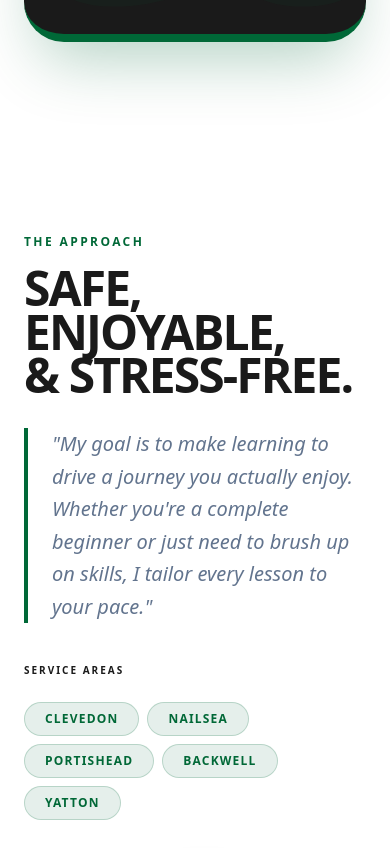
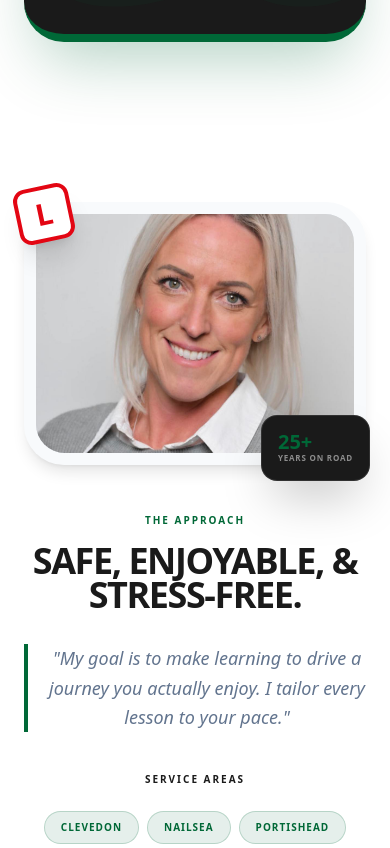
Before and after one commit to Ludderzz/jodriving, a Next.js app: page / in a window 390 px wide. Shown: the part 3956-4804 px from the top of the page. Built offline with nearby package versions, Linux system fonts and the light colour scheme.

Commit message:
pic added

```diff
--- a/src/components/sections/AboutJo.tsx
+++ b/src/components/sections/AboutJo.tsx
@@ -3,54 +3,57 @@ import Image from 'next/image';
 
 export default function AboutJo() {
   return (
-    <section className="py-24 bg-white overflow-hidden">
-      <div className="max-w-7xl mx-auto px-6 flex flex-col md:flex-row gap-16 lg:gap-24 items-center">
+    <section className="py-16 md:py-24 bg-white overflow-hidden">
+      <div className="max-w-7xl mx-auto px-6 flex flex-col md:flex-row gap-12 lg:gap-24 items-center">
 
         {/* Photo Container */}
-        <div className="md:w-1/2 relative order-2 md:order-1">
-          {/* Static "L" Plate Accent */}
-          <div className="absolute -top-6 -left-6 w-20 h-20 bg-white border-[6px] border-[#E30613] rounded-2xl z-20 flex items-center justify-center shadow-2xl -rotate-12 transition-transform hover:rotate-0 duration-500">
-            <span className="text-[#E30613] font-black text-5xl">L</span>
+        <div className="w-full md:w-1/2 relative order-1">
+          {/* L-Plate: Balanced size for the new image ratio */}
+          <div className="absolute -top-4 -left-2 md:-top-6 md:-left-6 w-14 h-14 md:w-20 md:h-20 bg-white border-[4px] md:border-[6px] border-[#E30613] rounded-xl md:rounded-2xl z-20 flex items-center justify-center shadow-xl -rotate-12 transition-transform hover:rotate-0 duration-500">
+            <span className="text-[#E30613] font-black text-3xl md:text-5xl">L</span>
           </div>
 
-          <div className="bg-slate-50 p-4 rounded-[3rem] shadow-xl relative">
-             <div className="aspect-[4/5] bg-slate-200 rounded-[2.5rem] relative overflow-hidden">
+          <div className="bg-slate-50 p-3 md:p-4 rounded-[2.5rem] md:rounded-[3rem] shadow-lg md:shadow-xl relative max-w-md mx-auto md:max-w-none">
+             {/* Mobile: aspect-[4/3] (Bigger than video, smaller than full portrait)
+                Desktop: aspect-[4/5] (Classic professional portrait)
+             */}
+             <div className="aspect-[4/3] md:aspect-[4/5] bg-slate-200 rounded-[1.8rem] md:rounded-[2.5rem] relative overflow-hidden">
                 <Image
-                  src="/jo.png"
+                  src="/propic.jpg"
                   alt="Joanne ADI"
                   fill
-                  className="object-cover" // Removed grayscale here
+                  className="object-cover"
                   priority
                 />
              </div>
 
-             {/* Experience Badge */}
-             <div className="absolute -bottom-8 -right-8 bg-[#1A1A1A] text-white p-6 rounded-3xl shadow-2xl border border-white/10 hidden lg:block">
-                <p className="text-[#006837] font-black text-2xl leading-none">25+</p>
-                <p className="text-[10px] font-bold uppercase tracking-widest text-white/50">Years On Road</p>
+             {/* Experience Badge: Tucked in slightly more for mobile */}
+             <div className="absolute -bottom-4 -right-1 md:-bottom-8 md:-right-8 bg-[#1A1A1A] text-white p-4 md:p-6 rounded-2xl md:rounded-3xl shadow-2xl border border-white/10">
+                <p className="text-[#006837] font-black text-xl md:text-2xl leading-none">25+</p>
+                <p className="text-[8px] md:text-[10px] font-bold uppercase tracking-widest text-white/50">Years On Road</p>
              </div>
           </div>
         </div>
 
         {/* Text Content */}
-        <div className="md:w-1/2 order-1 md:order-2">
-           <h2 className="text-[#006837] font-bold uppercase tracking-[0.2em] text-xs mb-4">
+        <div className="w-full md:w-1/2 order-2 text-center md:text-left">
+           <h2 className="text-[#006837] font-bold uppercase tracking-[0.2em] text-[10px] md:text-xs mb-4">
              The Approach
            </h2>
-           <h3 className="text-5xl md:text-6xl lg:text-7xl font-black text-[#1A1A1A] uppercase tracking-[-0.04em] leading-[0.9] mb-8">
-             Safe, Enjoyable, <br/> & Stress-Free.
+           <h3 className="text-4xl md:text-6xl lg:text-7xl font-black text-[#1A1A1A] uppercase tracking-[-0.04em] leading-[0.95] md:leading-[0.9] mb-8">
+             Safe, Enjoyable, <br className="hidden md:block"/> & Stress-Free.
            </h3>
-           <p className="text-xl text-slate-500 font-medium leading-relaxed mb-10 border-l-4 border-[#006837] pl-6 italic">
-             "My goal is to make learning to drive a journey you actually enjoy. Whether you're a complete beginner or just need to brush up on skills, I tailor every lesson to your pace."
+           <p className="text-lg md:text-xl text-slate-500 font-medium leading-relaxed mb-10 border-l-4 border-[#006837] pl-5 md:pl-6 italic mx-auto md:mx-0 max-w-sm md:max-w-none">
+             "My goal is to make learning to drive a journey you actually enjoy. I tailor every lesson to your pace."
            </p>
 
-           <div>
+           <div className="flex flex-col items-center md:items-start">
              <p className="text-[#1A1A1A] text-[10px] font-black uppercase tracking-[0.2em] mb-6">Service Areas</p>
-             <div className="flex flex-wrap gap-2">
+             <div className="flex flex-wrap justify-center md:justify-start gap-2">
                {["Clevedon", "Nailsea", "Portishead", "Backwell", "Yatton"].map(city => (
                  <span
                    key={city}
-                   className="bg-[#006837]/10 text-[#006837] border border-[#006837]/20 px-5 py-2 rounded-full text-xs font-bold uppercase tracking-widest hover:bg-[#E30613] hover:text-white hover:border-[#E30613] transition-all duration-300 cursor-default"
+                   className="bg-[#006837]/10 text-[#006837] border border-[#006837]/20 px-4 py-2 rounded-full text-[10px] md:text-xs font-bold uppercase tracking-widest hover:bg-[#E30613] hover:text-white transition-all duration-300"
                  >
                    {city}
                  </span>
```
Also changed, not shown: public/propic.jpg (added).
